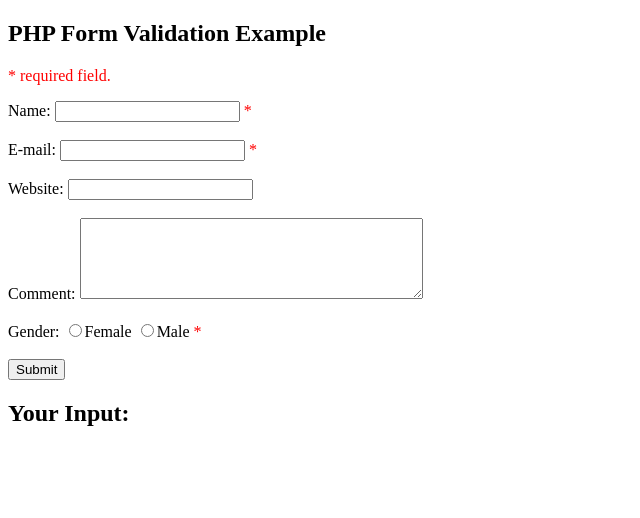
After one commit to elliotjr/resumeBuilder, a PHP site: page /design/test.php in a window 1280 px wide. The commit adds this page. Shown: the top 518 px of the page, without its empty margins (0-640 px from the left). Run offline with PHP 8.4, Linux system fonts and the light colour scheme.

Commit message:
Variables-Appending
All the inputs now append to the pdf document, no problems. It's all
about designing now for the php library version.

```diff
--- a/design/pdf.php
+++ b/design/pdf.php
@@ -32,6 +32,7 @@
   $pdf->Cell(0, 40, $email, 1, 1, "C");
   $pdf->Cell(0, 40, $age, 1, 1, "C");
   $pdf->Cell(0, 40, $address, 1, 1, "C");
+  $pdf->Cell(0, 40, $aim, 1, 1, "C");
   $pdf->Cell(0, 40, $schoolName, 1, 1, "C");
   $pdf->Cell(0, 40, $startYear, 1, 1, "C");
   $pdf->Cell(0, 40, $endYear, 1, 1, "C");
--- /dev/null
+++ b/design/test.php
@@ -0,0 +1,103 @@
+<!DOCTYPE HTML>
+<html>
+<head>
+<style>
+.error {color: #FF0000;}
+</style>
+</head>
+<body>
+
+<?php
+// define variables and set to empty values
+$nameErr = $emailErr = $genderErr = $websiteErr = "";
+$name = $email = $gender = $comment = $website = "";
+
+if ($_SERVER["REQUEST_METHOD"] == "POST") {
+   if (empty($_POST["name"])) {
+     $nameErr = "Name is required";
+   } else {
+     $name = test_input($_POST["name"]);
+     // check if name only contains letters and whitespace
+     if (!preg_match("/^[a-zA-Z ]*$/",$name)) {
+       $nameErr = "Only letters and white space allowed";
+     }
+   }
+
+   if (empty($_POST["email"])) {
+     $emailErr = "Email is required";
+   } else {
+     $email = test_input($_POST["email"]);
+     // check if e-mail address is well-formed
+     if (!filter_var($email, FILTER_VALIDATE_EMAIL)) {
+       $emailErr = "Invalid email format";
+     }
+   }
+
+   if (empty($_POST["website"])) {
+     $website = "";
+   } else {
+     $website = test_input($_POST["website"]);
+     // check if URL address syntax is valid (this regular expression also allows dashes in the URL)
+     if (!preg_match("/\b(?:(?:https?|ftp):\/\/|www\.)[-a-z0-9+&@#\/%?=~_|!:,.;]*[-a-z0-9+&@#\/%=~_|]/i",$website)) {
+       $websiteErr = "Invalid URL";
+     }
+   }
+
+   if (empty($_POST["comment"])) {
+     $comment = "";
+   } else {
+     $comment = test_input($_POST["comment"]);
+   }
+
+   if (empty($_POST["gender"])) {
+     $genderErr = "Gender is required";
+   } else {
+     $gender = test_input($_POST["gender"]);
+   }
+}
+
+function test_input($data) {
+   $data = trim($data);
+   $data = stripslashes($data);
+   $data = htmlspecialchars($data);
+   return $data;
+}
+?>
+
+<h2>PHP Form Validation Example</h2>
+<p><span class="error">* required field.</span></p>
+<form method="post" action="<?php echo htmlspecialchars($_SERVER["PHP_SELF"]);?>">
+   Name: <input type="text" name="name" value="<?php echo $name;?>">
+   <span class="error">* <?php echo $nameErr;?></span>
+   <br><br>
+   E-mail: <input type="text" name="email" value="<?php echo $email;?>">
+   <span class="error">* <?php echo $emailErr;?></span>
+   <br><br>
+   Website: <input type="text" name="website" value="<?php echo $website;?>">
+   <span class="error"><?php echo $websiteErr;?></span>
+   <br><br>
+   Comment: <textarea name="comment" rows="5" cols="40"><?php echo $comment;?></textarea>
+   <br><br>
+   Gender:
+   <input type="radio" name="gender" <?php if (isset($gender) && $gender=="female") echo "checked";?>  value="female">Female
+   <input type="radio" name="gender" <?php if (isset($gender) && $gender=="male") echo "checked";?>  value="male">Male
+   <span class="error">* <?php echo $genderErr;?></span>
+   <br><br>
+   <input type="submit" name="submit" value="Submit">
+</form>
+
+<?php
+echo "<h2>Your Input:</h2>";
+echo $name;
+echo "<br>";
+echo $email;
+echo "<br>";
+echo $website;
+echo "<br>";
+echo $comment;
+echo "<br>";
+echo $gender;
+?>
+
+</body>
+</html>
```
Also changed, not shown: design/index.html (+13 -14 lines), design/index.php (added, +164 -0 lines).
